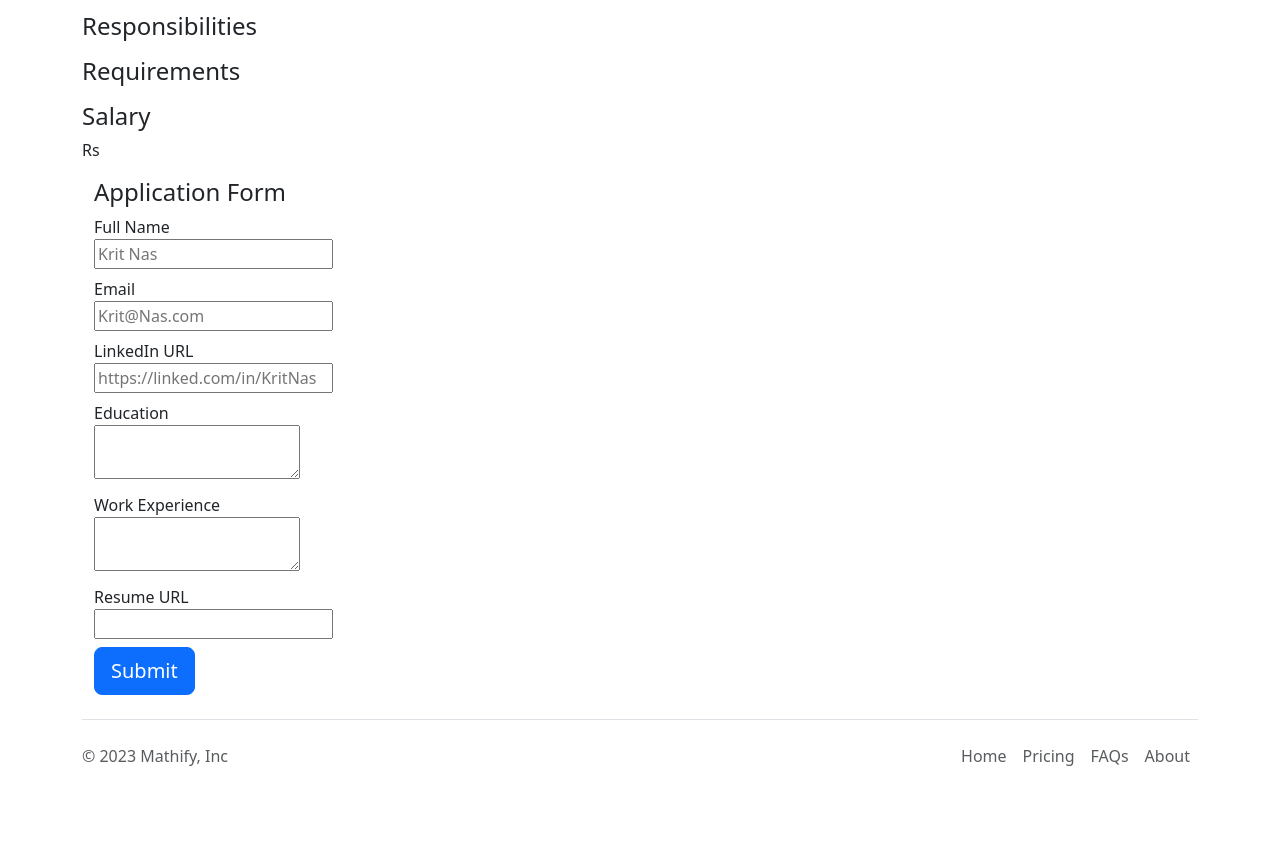
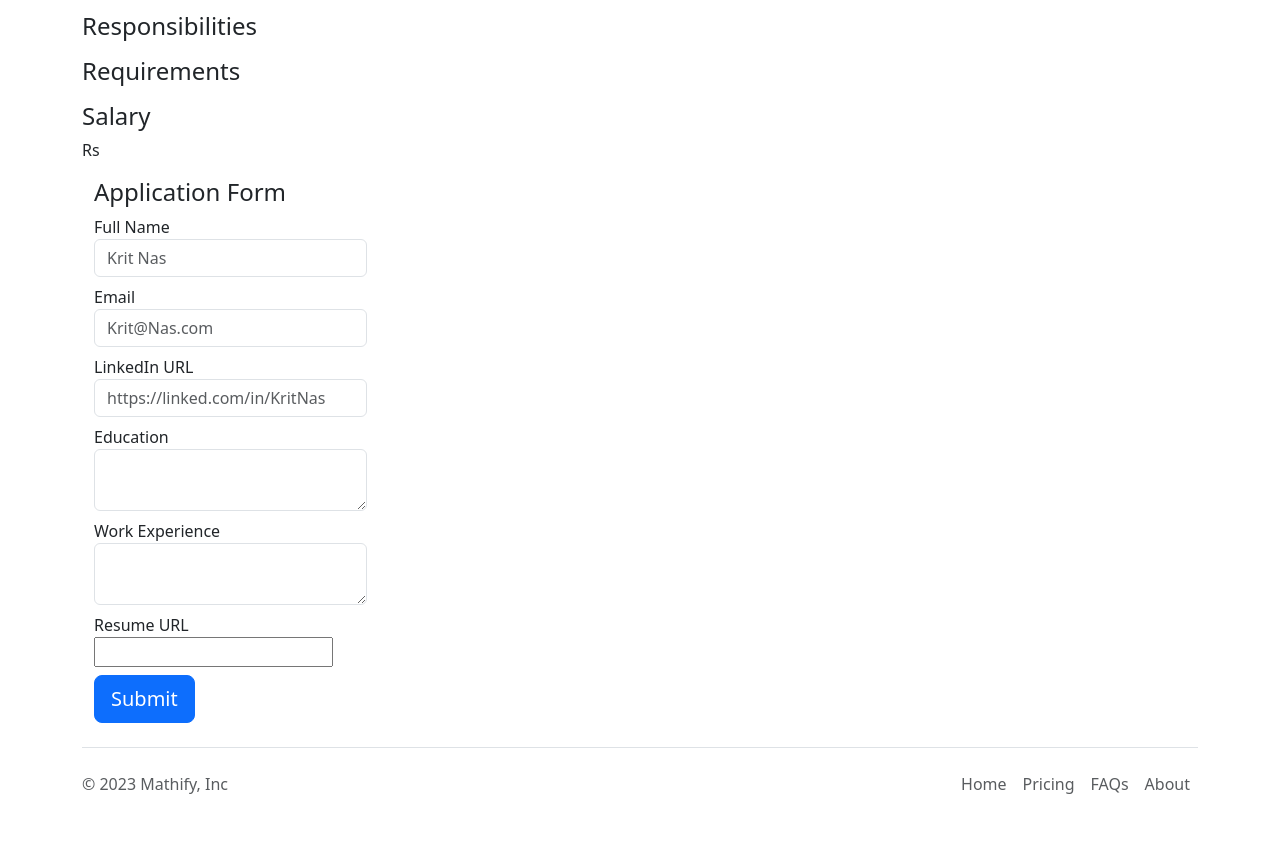
Before and after one commit to Sagnik02/Careers-Mathify, a Flask app: template templates/jobdesc.html in a window 1280 px wide. Shown: the part 500-1344 px from the top of the page. Before the commit the page ends 1266 px from the top, so only its background shows below. Run offline with Flask 3, Linux system fonts and the light colour scheme; the template is opened without the code that fills it, so the values that code supplies are empty.

Commit message:
updated files

```diff
--- a/templates/jobapply_form.html
+++ b/templates/jobapply_form.html
@@ -3,26 +3,26 @@
 <form action="/job/{{job['id']}}/apply" method="post">
   <div class="mb-2">
   <label>Full Name</label><br>
-  <input type="text" required name="full_name" placeholder="Krit Nas">
+  <input type="text" required name="full_name" placeholder="Krit Nas" class="form-control w-25">
   </div>
 
   <div class="mb-2">
   <label>Email</label><br>
-  <input type="email" required name="email" placeholder="Krit@Nas.com">
+  <input type="email" required name="email" placeholder="Krit@Nas.com" class="form-control w-25">
   </div>
 
   <div class="mb-2">
   <label>LinkedIn URL</label><br>
-  <input type="url" name="linkedin_url" placeholder="https://linked.com/in/KritNas">
+  <input type="url" name="linkedin_url" placeholder="https://linked.com/in/KritNas" class="form-control w-25">
   </div>
 
   <div class="mb-2">
     <label>Education</label><br>
-    <textarea name="education"></textarea>
+    <textarea name="education" class="form-control w-25"></textarea>
   </div>
    <div class="mb-2">
     <label>Work Experience</label><br>
-    <textarea name="work_experience"></textarea>
+    <textarea name="work_experience" class="form-control w-25"></textarea>
   </div>
 
   <div class="mb-2">
```
